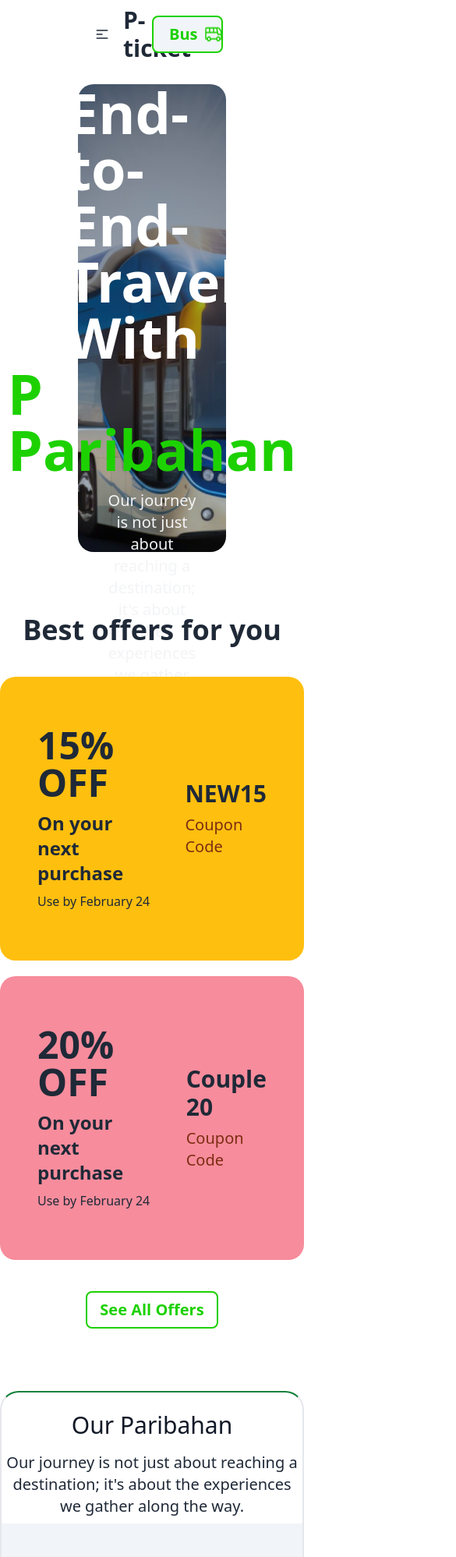
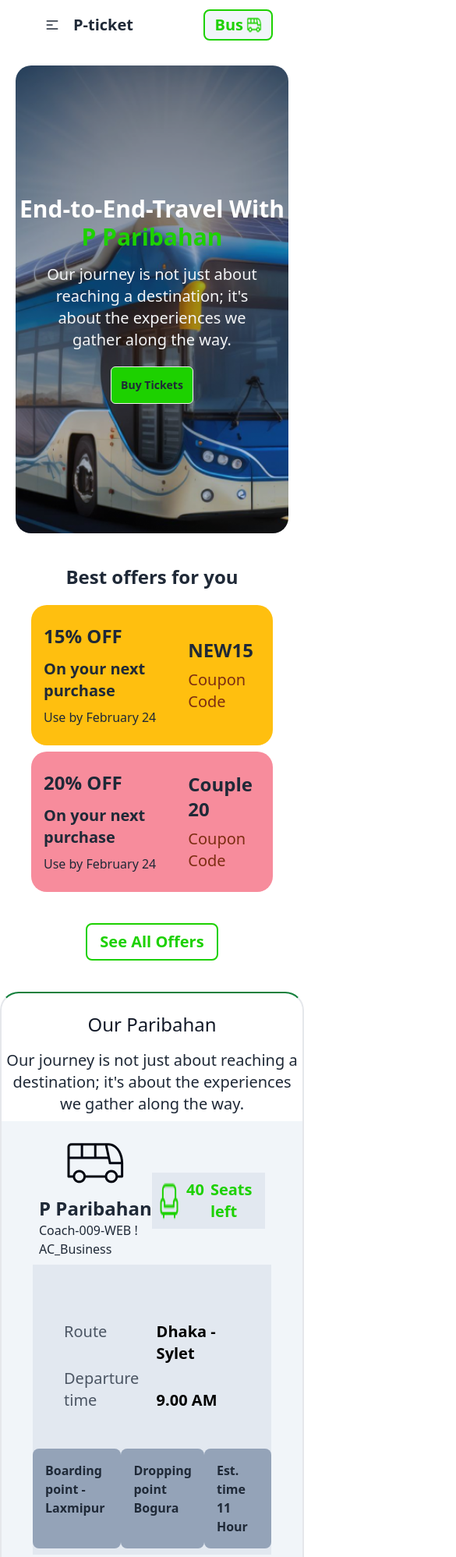
Before and after one commit to Monjurul-190629/Assignment_5, a plain HTML site: page index.html in a window 390 px wide. Shown: the top 1997 px of the page at 78% size, 585 px wide, since content can reach past the window. Drawn offline with nearby package versions, Linux system fonts and the light colour scheme.

Commit message:
revision and responsive is done

```diff
--- a/index.html
+++ b/index.html
@@ -35,7 +35,7 @@
     <header>
         <nav>
             <div>
-                <div class = "part-1 mx-24">
+                <div class = "part-1 mx-8 md:mx-24">
                     <div class="navbar bg-base-100">
                         <div class="navbar-start">
                           <div class="dropdown">
@@ -51,7 +51,7 @@
                               <li><a>Search</a></li>
                             </ul>
                           </div>
-                          <a class="text-3xl font-bold">P-ticket</a>
+                          <a class="md:text-3xl text-xl font-bold">P-ticket</a>
                         </div>
                         <div class="navbar-center hidden lg:flex">
                           <ul class="menu menu-horizontal px-1">
@@ -64,8 +64,8 @@
                           </ul>
                         </div>
                         <div class="navbar-end">
-                          <div class = "flex justify-center px-5 py-2  border-[#1DD100] border-2 text-[#1DD100]  rounded-lg bg-slate-100 gap-1">
-                            <a class = "font-bold flex gap-2 text-xl" href = "#final_section">Bus<img src = "images/bus-icon.png" class = "w-7"></a>
+                          <div class = "flex justify-center px-3 md:px-5 py-1 md:py-2  border-[#1DD100] border-2 text-[#1DD100]  rounded-lg bg-slate-100 gap-1">
+                            <a class = "font-bold flex gap-1 md:gap-2 text-xl" href = "#final_section">Bus<img src = "images/bus-icon.png" class = "w-5 md:w-7"></a>
 
                           </div>
                         </div>
@@ -76,41 +76,41 @@
     </header>
 
     <main>
-        <!-- first section -->
-        <section class = "bg-[url('images/banner.png')] bg-center bg-cover bg-no-repeat bg-gray-500 bg-blend-overlay bg-size">
+        <!-- banner section -->
+        <section class = "bg-[url('images/banner.png')] mx-5 bg-center bg-cover bg-no-repeat bg-gray-500 bg-blend-overlay bg-size">
             <div class = "flex flex-col justify-center items-center min-h-full">
-                <h1 class = "text-white text-7xl font-bold">End-to-End-Travel With</h1>
-                <h1 class = "text-[#1DD100] text-7xl font-bold">P Paribahan</h1>
-                <p class = "text-gray-100 text-xl w-3/5 text-center mt-4">Our journey is not just about reaching a destination; it's about the experiences we gather along the way. </p>
-                <button class = "bg-[#1DD100] font-bold rounded-md px-3 py-2 mt-5"><a href = "#final_section">Buy Tickets</a></button>
+                <h1 class = "text-white text-3xl md:text-7xl font-bold">End-to-End-Travel With</h1>
+                <h1 class = "text-[#1DD100] text-3xl md:text-7xl font-bold">P Paribahan</h1>
+                <p class = "text-gray-100 text-xl w-4/5 md:w-3/5 text-center mt-4">Our journey is not just about reaching a destination; it's about the experiences we gather along the way. </p>
+                <a href = "#final_section" class = "bg-[#1DD100] font-bold rounded-md px-3 py-2 mt-5 btn">Buy Tickets</a>
             </div>
         </section>
 
 
         <!--offer section -->
-        <section class = "mx-25 my-20">
-            <h1 class = "text-4xl text-center font-bold my-10">Best offers for you</h1>
-            <div class = "flex flex-col md:flex-row justify-center items-center gap-5">
-                <div class = "bg-[#FFBF0F] flex justify-between items-center px-12 py-16 gap-10 bd-ra">
+        <section class = "md:mx-25 mx-10 my-10 md:my-20">
+            <h1 class = "md:text-4xl text-2xl text-center font-bold my-5 md:my-10">Best offers for you</h1>
+            <div class = "flex flex-col md:flex-row justify-center items-center gap-2 md:gap-5">
+                <div class = "bg-[#FFBF0F] flex justify-between items-center px-4 py-6 md:px-12 md:py-16 gap-5 md:gap-10 bd-ra">
                     <div class ="dotted_line">
-                        <h1 class = "text-5xl font-bold">15% OFF</h1>
-                        <h3 class = "text-2xl mt-3 font-bold">On your next purchase</h3>
+                        <h1 class = "md:text-5xl text-2xl font-bold">15% OFF</h1>
+                        <h3 class = "text-xl md:text-2xl mt-3 font-bold">On your next purchase</h3>
                         <p class = "text-gray-800 mt-2">Use by February 24</p>
                     </div>
                     <div>
-                        <h1 class = "text-3xl font-bold">NEW15</h1>
+                        <h1 class = "md:text-3xl text-2xl font-bold">NEW15</h1>
                         <p class = "text-xl text-orange-900 mt-2">Coupon Code</p>
                     </div>
                 </div>
                 <div>
-                    <div class = "bg-[#F78C9C] flex justify-between items-center px-12 py-16 gap-10 bd-ra">
+                    <div class = "bg-[#F78C9C] flex justify-between items-center px-4 py-6 md:px-12 md:py-16 gap-5 md:gap-10 bd-ra">
                         <div class = "dotted_line">
-                            <h1 class = "text-5xl font-bold">20% OFF</h1>
-                            <h3 class = "text-2xl mt-3 font-bold">On your next purchase</h3>
+                            <h1 class = "text-2xl md:text-5xl font-bold">20% OFF</h1>
+                            <h3 class = "text-xl md:text-2xl mt-3 font-bold">On your next purchase</h3>
                             <p class = "text-gray-800 mt-2">Use by February 24</p>
                         </div>
                         <div>
-                            <h1 class = "text-3xl font-bold">Couple 20</h1>
+                            <h1 class = "text-2xl md:text-3xl font-bold">Couple 20</h1>
                             <p class = "text-xl text-orange-900 mt-2">Coupon Code</p>
                         </div>
                     </div>
@@ -126,28 +126,28 @@
         <!-- Final Section -->
        <section id = "final_section" class = " border-2 border-t-green-700 rounded-3xl">
             <div class = "flex flex-col justify-center mt-4">
-                <h1 class = "text-3xl text-gray-900 text-center py-2">Our Paribahan</h1>
+                <h1 class = "md:text-3xl text-2xl text-gray-900 text-center py-2">Our Paribahan</h1>
                 <p class = "text-xl text-gray-800 text-center py-2">Our journey is not just about reaching a destination; it's about the experiences we gather along the way.</p>
             </div>
-            <div class = "bg-slate-100 p-20 flex justify-between items-center gap-10">
-                <div class = "flex-1 mx-24 ">
+            <div class = "bg-slate-100 p-5 md:p-20 flex flex-col md:flex-row justify-between items-center gap-5 md:gap-10">
+                <div class = "flex-1 mx-5 md:mx-24 ">
 
                     <div class="navbar">
-                        <div class="navbar-start flex flex-row gap-4">
+                        <div class="navbar-start flex flex-col md:flex-row gap-4">
                           <div>
-                            <img src = "images/bus-logo.png">
+                            <img src = "images/bus-logo.png" class = "md:w-10 w-15">
                           </div>
                           <div>
-                            <p class = "text-4xl font-bold">P Paribahan</p>
-                            <p class = "text-xl">Coach-009-WEB ! AC_Business</p>
+                            <p class = "md:text-4xl text-2xl font-bold">P Paribahan</p>
+                            <p class = "md:text-xl">Coach-009-WEB ! AC_Business</p>
                           </div>
                         </div>
 
                         <div class="navbar-end flex">
 
-                          <p id = "" class = "text-[#1DD100] text-2xl  p-4 font-semibold flex gap-2 bg-slate-200">
+                          <p id = "" class = "text-[#1DD100] md:text-2xl  text-xl p-2 md:p-4 font-semibold flex gap-2 bg-slate-200">
                             <img src = "images/seat-green.png">
-                            <span id = "remaining_seat" class = "font-bold text-2xl">40</span> Seats left
+                            <span id = "remaining_seat" class = "font-bold md:text-2xl text-xl">40</span> Seats left
                           </p>
                         </div>
                     </div>
@@ -155,19 +155,19 @@
                     <div class = "">
                         <div class = "flex justify-between bg-slate-200 p-10">
                             <div class = "">
-                                 <h3 class = "text-2xl mt-8 text-gray-600">Route</h3>
-                                 <h3 class = "text-2xl mt-8 text-gray-600">Departure time</h3>
+                                 <h3 class = "text-xl md:text-2xl mt-8 text-gray-600">Route</h3>
+                                 <h3 class = "text-xl md:text-2xl mt-8 text-gray-600">Departure time</h3>
                             </div>
                             <div class = "">
-                                 <h3 class = "text-2xl mt-8 text-black font-semibold">Dhaka - Sylet</h3>
-                                 <h3 class = "text-2xl mt-8 text-black font-semibold">9.00 AM</h3>
+                                 <h3 class = "text-xl md:text-2xl mt-8 text-black font-semibold">Dhaka - Sylet</h3>
+                                 <h3 class = "text-xl md:text-2xl mt-8 text-black font-semibold">9.00 AM</h3>
                             </div>
                         </div>
 
-                        <div class = "flex justify-evenly bg-slate-200 py-5">
-                            <h2 class = "bg-slate-400 p-4 text-xl font-semibold rounded-lg">Boarding point -Laxmipur</h2>
-                            <h2 class = "bg-slate-400 p-4 text-xl font-semibold rounded-lg">Dropping point Bogura</h2>
-                            <h2 class = "bg-slate-400 p-4 text-xl font-semibold rounded-lg">Est. time 11 Hour</h2>
+                        <div class = "flex justify-evenly bg-slate-200 py-2 md:py-5">
+                            <h2 class = "bg-slate-400 p-4 md:text-xl font-semibold rounded-lg">Boarding point -Laxmipur</h2>
+                            <h2 class = "bg-slate-400 p-4 md:text-xl font-semibold rounded-lg">Dropping point Bogura</h2>
+                            <h2 class = "bg-slate-400 p-4 md:text-xl font-semibold rounded-lg">Est. time 11 Hour</h2>
                         </div>
                     </div>
 
@@ -184,7 +184,7 @@
        </section>
 
        <!-- bus seat section -->
-       <div class = "mx-24 flex flex-row gap-20">
+       <div class = "mx-5 md:mx-24 flex flex-col md:flex-row gap-5 md:gap-20">
          <div class = "flex-1">
             <p class = "text-2xl text-black font-bold py-5">Select your seat</p>
             <div class = "flex justify-between items-start">
@@ -203,57 +203,57 @@
                 </div>
             </div>
             <div class = "">
-                <div class = "flex gap-20">
-                    <h3 class = " w-20 p-4 text-center rounded-lg font-semibold mt-5">A</h3>
+                <div class = "flex gap-5 md:gap-20">
+                    <h3 class = " w-10 md:w-20 p-4 text-center rounded-lg font-semibold mt-5">A</h3>
                     <h3 class = "bg-slate-300 w-20 p-4 text-center rounded-lg font-semibold mt-5" id = "A1" onclick = "seatHandle('A1')">A1</h3>
                     <h3 class = "bg-slate-300 w-20 p-4 text-center rounded-lg font-semibold mt-5" id = "A2" onclick = "seatHandle('A2')">A2</h3>
                     <h3 class = "bg-slate-300 w-20 p-4 text-center rounded-lg font-semibold mt-5" id = "A3" onclick = "seatHandle('A3')">A3</h3>
                     <h3 class = "bg-slate-300 w-20 p-4 text-center rounded-lg font-semibold mt-5" id = "A4" onclick = "seatHandle('A4')">A4</h3>
                 </div>
-                <div class = "flex gap-20">
-                    <h3 class = " w-20 p-4 text-center rounded-lg font-semibold mt-5">B</h3>
+                <div class = "flex gap-5  md:gap-20">
+                    <h3 class = "w-10 md:w-20 p-4 text-center rounded-lg font-semibold mt-5">B</h3>
                     <h3 class = "bg-slate-300 w-20 p-4 text-center rounded-lg font-semibold mt-5" id = "B1" onclick = "seatHandle('B1')">B1</h3>
                     <h3 class = "bg-slate-300 w-20 p-4 text-center rounded-lg font-semibold mt-5" id = "B2" onclick = "seatHandle('B2')">B2</h3>
                     <h3 class = "bg-slate-300 w-20 p-4 text-center rounded-lg font-semibold mt-5" id = "B3" onclick = "seatHandle('B3')">B3</h3>
                     <h3 class = "bg-slate-300 w-20 p-4 text-center rounded-lg font-semibold mt-5" id = "B4" onclick = "seatHandle('B4')">B4</h3>
                 </div>
-                <div class = "flex gap-20">
-                    <h3 class = " w-20 p-4 text-center rounded-lg font-semibold mt-5">C</h3>
+                <div class = "flex gap-5 md:gap-20">
+                    <h3 class = "w-10 md:w-20 p-4 text-center rounded-lg font-semibold mt-5">C</h3>
                     <h3 class = "bg-slate-300 w-20 p-4 text-center rounded-lg font-semibold mt-5" id = "C1" onclick = "seatHandle('C1')">C1</h3>
                     <h3 class = "bg-slate-300 w-20 p-4 text-center rounded-lg font-semibold mt-5" id = "C2" onclick = "seatHandle('C2')">C2</h3>
                     <h3 class = "bg-slate-300 w-20 p-4 text-center rounded-lg font-semibold mt-5" id = "C3" onclick = "seatHandle('C3')">C3</h3>
                     <h3 class = "bg-slate-300 w-20 p-4 text-center rounded-lg font-semibold mt-5" id = "C4" onclick = "seatHandle('C4')">C4</h3>
                 </div>
-                <div class = "flex gap-20">
-                    <h3 class = " w-20 p-4 text-center rounded-lg font-semibold mt-5">D</h3>
+                <div class = "flex gap-5 md:gap-20">
+                    <h3 class = "w-10 md:w-20 p-4 text-center rounded-lg font-semibold mt-5">D</h3>
                     <h3 class = "bg-slate-300 w-20 p-4 text-center rounded-lg font-semibold mt-5" id = "D1" onclick = "seatHandle('D1')">D1</h3>
                     <h3 class = "bg-slate-300 w-20 p-4 text-center rounded-lg font-semibold mt-5" id = "D2" onclick = "seatHandle('D2')">D2</h3>
                     <h3 class = "bg-slate-300 w-20 p-4 text-center rounded-lg font-semibold mt-5" id = "D3" onclick = "seatHandle('D3')">D3</h3>
                     <h3 class = "bg-slate-300 w-20 p-4 text-center rounded-lg font-semibold mt-5" id = "D4" onclick = "seatHandle('D4')">D4</h3>
                 </div>
-                <div class = "flex gap-20">
-                    <h3 class = " w-20 p-4 text-center rounded-lg font-semibold mt-5">E</h3>
+                <div class = "flex gap-5 md:gap-20">
+                    <h3 class = " w-10 md:w-20 p-4 text-center rounded-lg font-semibold mt-5">E</h3>
                     <h3 class = "bg-slate-300 w-20 p-4 text-center rounded-lg font-semibold mt-5" id = "E1" onclick = "seatHandle('E1')">E1</h3>
                     <h3 class = "bg-slate-300 w-20 p-4 text-center rounded-lg font-semibold mt-5" id = "E2" onclick = "seatHandle('E2')">E2</h3>
                     <h3 class = "bg-slate-300 w-20 p-4 text-center rounded-lg font-semibold mt-5" id = "E3" onclick = "seatHandle('E3')">E3</h3>
                     <h3 class = "bg-slate-300 w-20 p-4 text-center rounded-lg font-semibold mt-5" id = "E4" onclick = "seatHandle('E4')">E4</h3>
                 </div>
-                <div class = "flex gap-20">
-                    <h3 class = " w-20 p-4 text-center rounded-lg font-semibold mt-5">F</h3>
+                <div class = "flex gap-5 md:gap-20">
+                    <h3 class = "w-10 md:w-20 p-4 text-center rounded-lg font-semibold mt-5">F</h3>
                     <h3 class = "bg-slate-300 w-20 p-4 text-center rounded-lg font-semibold mt-5" id = "F1" onclick = "seatHandle('F1')">F1</h3>
                     <h3 class = "bg-slate-300 w-20 p-4 text-center rounded-lg font-semibold mt-5" id = "F2" onclick = "seatHandle('F2')">F2</h3>
                     <h3 class = "bg-slate-300 w-20 p-4 text-center rounded-lg font-semibold mt-5" id = "F3" onclick = "seatHandle('F3')">F3</h3>
                     <h3 class = "bg-slate-300 w-20 p-4 text-center rounded-lg font-semibold mt-5" id = "F4" onclick = "seatHandle('F4')">F4</h3>
                 </div>
-                <div class = "flex gap-20">
-                    <h3 class = " w-20 p-4 text-center rounded-lg font-semibold mt-5">G</h3>
+                <div class = "flex gap-5 md:gap-20">
+                    <h3 class = " w-10 md:w-20 p-4 text-center rounded-lg font-semibold mt-5">G</h3>
                     <h3 class = "bg-slate-300 w-20 p-4 text-center rounded-lg font-semibold mt-5" id = "G1" onclick = "seatHandle('G1')">G1</h3>
                     <h3 class = "bg-slate-300 w-20 p-4 text-center rounded-lg font-semibold mt-5" id = "G2" onclick = "seatHandle('G2')">G2</h3>
                     <h3 class = "bg-slate-300 w-20 p-4 text-center rounded-lg font-semibold mt-5" id = "G3" onclick = "seatHandle('G3')">G3</h3>
                     <h3 class = "bg-slate-300 w-20 p-4 text-center rounded-lg font-semibold mt-5" id = "G4" onclick = "seatHandle('G4')">G4</h3>
                 </div>
-                <div class = "flex gap-20">
-                    <h3 class = " w-20 p-4 text-center rounded-lg font-semibold mt-5">H</h3>
+                <div class = "flex gap-5 md:gap-20">
+                    <h3 class = "w-10 md:w-20 p-4 text-center rounded-lg font-semibold mt-5">H</h3>
                     <h3 class = "bg-slate-300 w-20 p-4 text-center rounded-lg font-semibold mt-5" id = "H1" onclick = "seatHandle('H1')">H1</h3>
                     <h3 class = "bg-slate-300 w-20 p-4 text-center rounded-lg font-semibold mt-5" id = "H2" onclick = "seatHandle('H2')">H2</h3>
                     <h3 class = "bg-slate-300 w-20 p-4 text-center rounded-lg font-semibold mt-5" id = "H3" onclick = "seatHandle('H3')">H3</h3>
@@ -300,15 +300,17 @@
        </div>
     </main>
 
-    <footer class = "bg-gray-900 mt-32 px-20 py-16">
-        <div class = "flex justify-between items-center text-white pb-10 border-b-2 border-dotted border-white">
+
+    <!-- Footer section  -->
+    <footer class = "bg-gray-900 mt-32 md:px-20 md:py-16 py-5 px-10">
+        <div class = "flex flex-col md:flex-row justify-between items-center text-white pb-10 border-b-2 border-dotted border-white">
             <div class = "">
                 <p class = "text-2xl font-bold py-2">P-ticket</p>
                 <p class = "text-xl py-1">P-Ticket is a digital platform to make your <br>
                     daily commuting better.</p>
             </div>
             <div class = "">
-                <p class = "text-xl py-1">Download our app</p>
+                <p class = "text-xl py-5 md:py-1">Download our app</p>
                 <div class = "flex gap-2 mt-2 border-2 border-white rounded-xl p-2">
                     <img src = "images/playstore.png">
                     <div class = "">
@@ -319,11 +321,11 @@
             </div>
 
         </div>
-        <div class = "py-5 flex justify-between">
+        <div class = "md:py-5 py-2 flex justify-between">
             <div class = "">
-                <p class = "text-xl text-gray-400">@all rights reserved, P-Ticket services limited.2024</p>
+                <p class = "md:text-xl text-gray-400">@all rights reserved, P-Ticket services limited.2024</p>
             </div>
-            <div class = "flex justify-center text-white gap-4 font-semibold">
+            <div class = "flex justify-center text-white gap-2 md:gap-4 font-semibold">
                 <a href = "">Terms & Condition</a>
                 <a href = "">Return & refund policy</a>
                 <a href = "">Privacy policy</a>
```
Also changed, not shown: success.html (+3 -3 lines).
